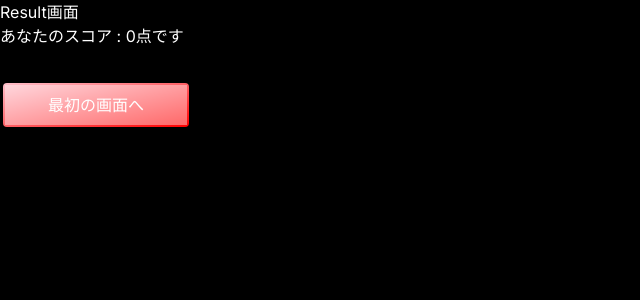
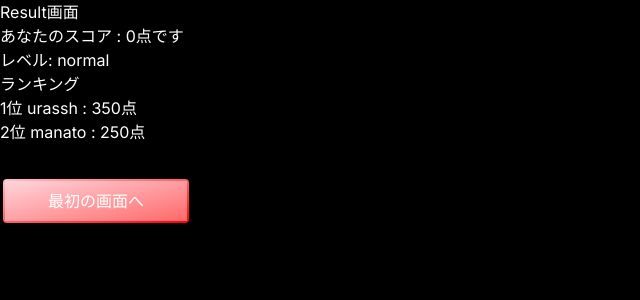
Before and after one commit to TCU-DC/FlickGameFront, a Next.js app: page /result in a window 1280 px wide. Shown: the top 300 px of the page, without its empty margins (0-640 px from the left). Built offline with nearby package versions, Linux system fonts and the light colour scheme.

Commit message:
result.jsonを反映させた

```diff
--- a/app/result/page.tsx
+++ b/app/result/page.tsx
@@ -1,15 +1,16 @@
-"use client";
+import { Result } from "@/components/Result";
+import { Container } from "@/di/container";
 
-import NavigateButton from "@/components/NavigateButton";
+const getRankingData = async () => {
+  const dataLoader = Container.getInstance().getRankingLoader();
+  const rankingData = await dataLoader.load();
+  return rankingData;
+};
 
-export default function Result() {
-  const score = localStorage.getItem("score");
+export const ResultPage = async () => {
+  const rankingData = await getRankingData();
 
-  return (
-    <main>
-      <h1>Result画面</h1>
-      <p>あなたのスコア : {score ? score : 0}点です</p>
-      <NavigateButton to="" label="最初の画面へ" />
-    </main>
-  );
-}
+  return <Result response={rankingData} />;
+};
+
+export default ResultPage;
--- /dev/null
+++ b/components/Result.tsx
@@ -0,0 +1,43 @@
+"use client";
+
+import { useEffect, useState } from "react";
+import { RankingResponse } from "@/models/ranking";
+import NavigateButton from "@/components/NavigateButton";
+
+type ResultProps = {
+  response: RankingResponse;
+};
+
+export const Result = ({ response }: ResultProps) => {
+  const [loading, setLoading] = useState(true);
+  const score = localStorage.getItem("score");
+  const level = response.level;
+  const ranking = response.ranking;
+
+  useEffect(() => {
+    if (response) {
+      setLoading(false);
+    }
+  }, [response]);
+
+  if (loading) {
+    return <div>Loading...</div>;
+  }
+
+  return (
+    <main>
+      <h1>Result画面</h1>
+      <p>あなたのスコア : {score ? score : 0}点です</p>
+      <h2>レベル: {level}</h2>
+      <h2>ランキング</h2>
+      <ol>
+        {ranking.map((ranking, index) => (
+          <li key={index}>
+            {index + 1}位 {ranking.nickname} : {ranking.score}点
+          </li>
+        ))}
+      </ol>
+      <NavigateButton to="" label="最初の画面へ" />
+    </main>
+  );
+};
--- a/models/ranking.ts
+++ b/models/ranking.ts
@@ -6,5 +6,5 @@ export interface Ranking {
 
 export interface RankingResponse extends Response {
   level: string;
-  rankings: Ranking[];
+  ranking: Ranking[];
 }
--- a/public/ranking.json
+++ b/public/ranking.json
@@ -0,0 +1,15 @@
+{
+  "level": "normal",
+  "ranking": [
+    {
+      "user_id": "guest_He67aD8MVY",
+      "nickname": "urassh",
+      "score": 350
+    },
+    {
+      "user_id": "guest_fDHVKLZcS1",
+      "nickname": "manato",
+      "score": 250
+    }
+  ]
+}
```
Also changed, not shown: public/words.json (+13 -9 lines).
